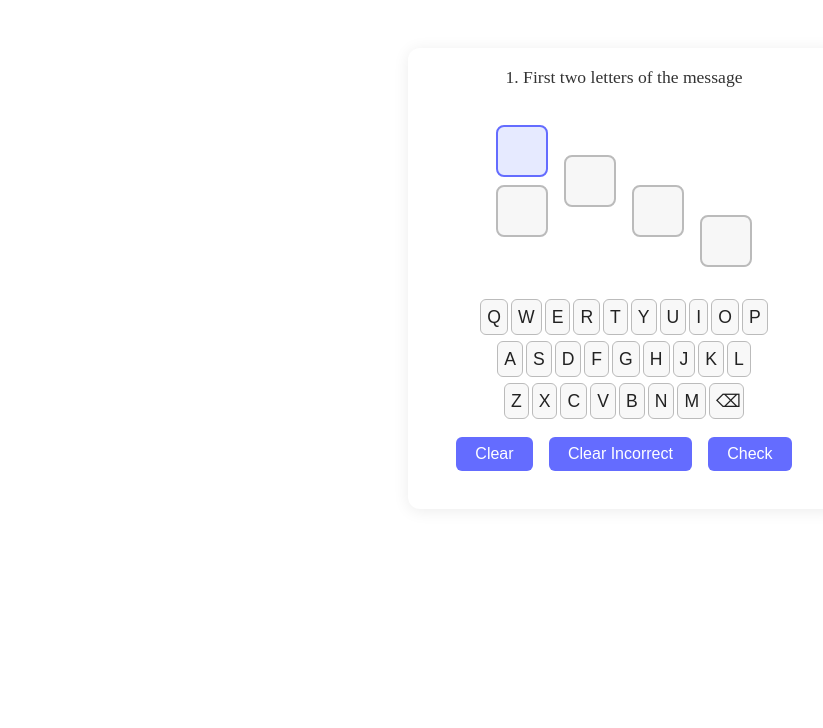
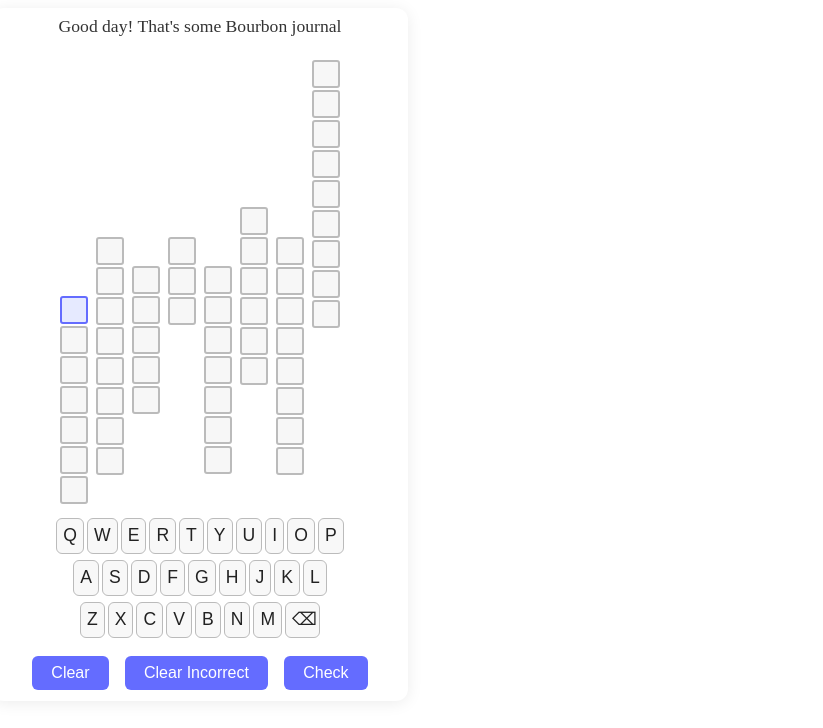
Before and after one commit to wplohrmann/crossword, a React (Vite) app: page / in a window 1280 px wide. Shown: the top 728 px of the page, without its empty margins (16-839 px from the left). Built offline with nearby package versions, Linux system fonts and the light colour scheme.

Commit message:
Tweak margins

```diff
--- a/src/App.css
+++ b/src/App.css
@@ -43,22 +43,21 @@
 #root {
   max-width: 1280px;
   margin: 0 auto;
-  padding: 2rem;
+  padding: 0;
   text-align: center;
 }
 
 .crossword-app {
   max-width: 400px;
-  margin: 0.5rem auto 0 auto;
   background: #fff;
   border-radius: 12px;
   box-shadow: 0 2px 16px rgba(0,0,0,0.08);
-  padding: 1.2rem 1rem 1.2rem 1rem;
+  padding: 0.5rem;
 }
 
 .clue-display {
   font-size: 1.1rem;
-  margin-bottom: 1.2rem;
+  margin-bottom: 0.3rem;
   min-height: 2.2em;
   color: #333;
   font-weight: 500;
@@ -70,29 +69,29 @@
   justify-content: center;
   align-items: flex-start;
   min-height: 120px;
-  margin-bottom: 1.5rem;
+  margin-bottom: 0.3rem;
 }
 
 .crossword-column {
   display: flex;
   flex-direction: column;
   align-items: center;
-  margin: 0 8px;
+  margin: 0 4px;
 }
 
 .crossword-square {
-  width: 48px;
-  height: 48px;
-  font-size: 2rem;
+  width: 24px;
+  height: 24px;
+  font-size: 1rem;
   font-family: 'Inter', 'Segoe UI', Arial, Helvetica, sans-serif;
   display: flex;
   align-items: center;
   justify-content: center;
   text-align: center;
   border: 2px solid #bbb;
-  border-radius: 8px;
+  border-radius: 3px;
   background: #f7f7f7;
-  margin-bottom: 8px;
+  margin-bottom: 2px;
   transition: border-color 0.2s, background 0.2s, color 0.2s;
   outline: none;
   color: #222;
@@ -118,7 +117,7 @@
   display: flex;
   justify-content: center;
   gap: 1rem;
-  margin-bottom: 1.2rem;
+  margin-bottom: 0.2rem;
 }
 .crossword-buttons button {
   padding: 0.5em 1.2em;
@@ -133,44 +132,3 @@
 .crossword-buttons button:hover {
   background: #4b51c6;
 }
-
-.success {
-  color: #176c2a;
-  font-weight: bold;
-}
-
-.logo {
-  height: 6em;
-  padding: 1.5em;
-  will-change: filter;
-  transition: filter 300ms;
-}
-.logo:hover {
-  filter: drop-shadow(0 0 2em #646cffaa);
-}
-.logo.react:hover {
-  filter: drop-shadow(0 0 2em #61dafbaa);
-}
-
-@keyframes logo-spin {
-  from {
-    transform: rotate(0deg);
-  }
-  to {
-    transform: rotate(360deg);
-  }
-}
-
-@media (prefers-reduced-motion: no-preference) {
-  a:nth-of-type(2) .logo {
-    animation: logo-spin infinite 20s linear;
-  }
-}
-
-.card {
-  padding: 2em;
-}
-
-.read-the-docs {
-  color: #888;
-}
--- a/src/App.tsx
+++ b/src/App.tsx
@@ -5,24 +5,52 @@ import './App.css';
 // Hardcoded crossword data
 const crossword = [
   {
-    clue: '1. First two letters of the message',
-    answer: 'HE',
-    offset: 0,
+    clue: "Good day! That's some Bourbon journal",
+    answer: 'BONJOUR',
+    highlight: [0],
+    offset: 8,
   },
   {
-    clue: '2. Third letter of the message',
-    answer: 'L',
-    offset: 1,
+    clue: 'Contemplating skinny royal',
+    answer: 'THINKING',
+    highlight: [1, 2],
+    offset: 6,
   },
   {
-    clue: '3. Fourth letter of the message',
-    answer: 'L',
-    offset: 2,
+    clue: 'ARROW TODO',
+    answer: 'ARROW',
+    highlight: [0, 1],
+    offset: 7,
   },
   {
-    clue: '4. Fifth letter of the message',
-    answer: 'O',
-    offset: 3,
+    clue: 'Suitable Mars hit',
+    answer: 'APT',
+    highlight: [1, 2],
+    offset: 6,
+  },
+  {
+    clue: 'TODO PHALLUS',
+    answer: 'PHALLUS',
+    highlight: [0, 1],
+    offset: 7,
+  },
+  {
+    clue: "Overheard in Toulouse: Help me, I'm crashing",
+    answer: 'MAYDAY',
+    highlight: [2, 3],
+    offset: 5,
+  },
+  {
+    clue: 'STANFORD todo',
+    answer: 'STANFORD',
+    highlight: [2],
+    offset: 6,
+  },
+  {
+    clue: 'Über the German, my stuffed animal',
+    answer: 'TAXIDERMY',
+    highlight: [8],
+    offset: 0,
   },
 ];
 
@@ -231,7 +259,7 @@ function App() {
           <div
             key={colIdx}
             className="crossword-column"
-            style={{ marginTop: col.offset * 30 }}
+            style={{ marginTop: col.offset * 29.5 }}
           >
             {Array.from({length: col.answer.length}).map((_, sqIdx) => (
               <div
```
